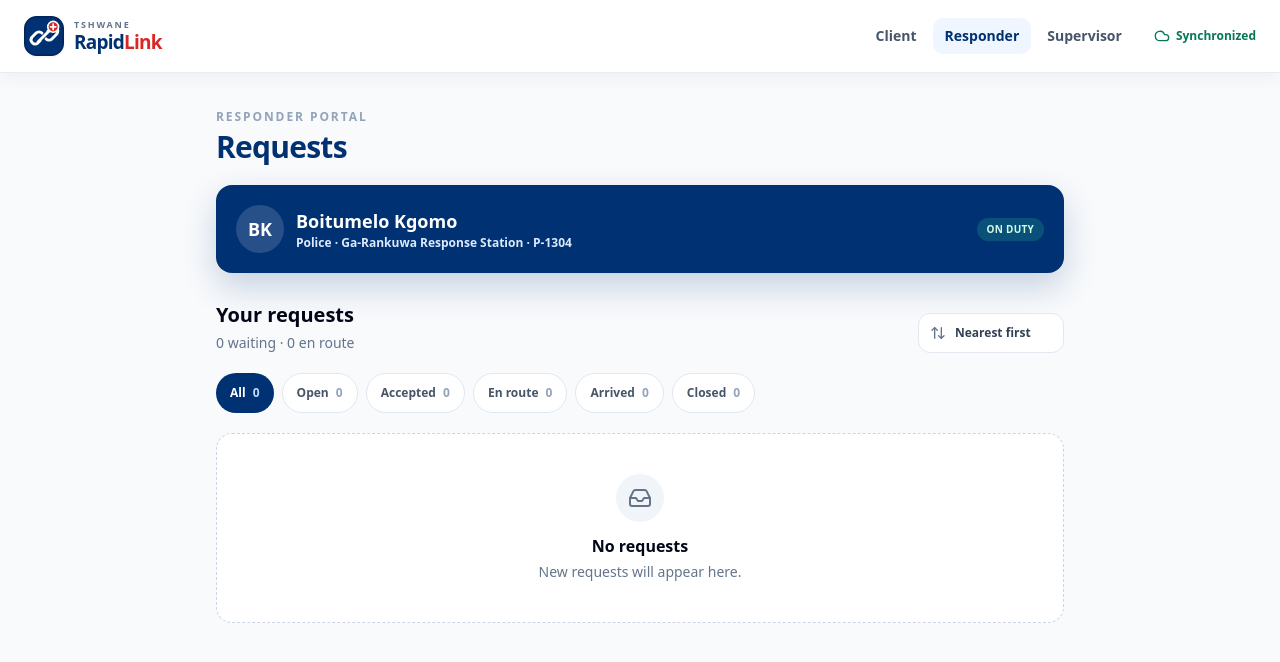
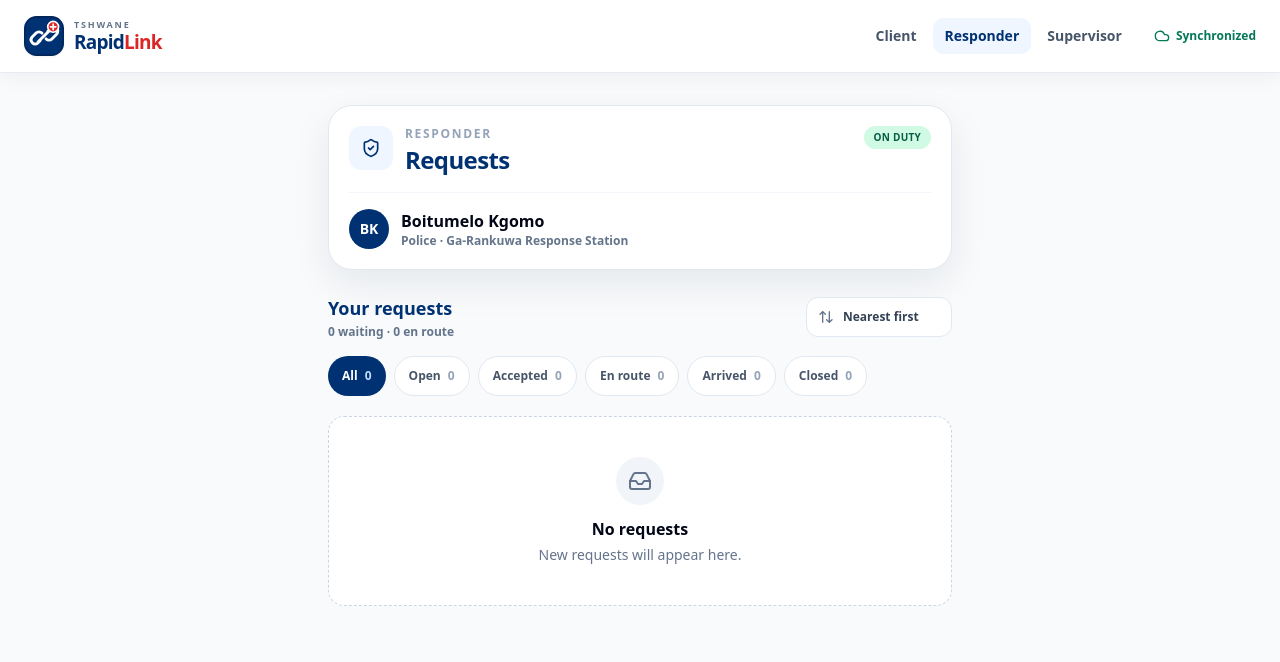
Before and after one commit to YourfavCompSciGirlie/RapidLink, a React (Vite) app: page /messages in a window 1280 px wide. Shown: the top 662 px of the page. Built offline with nearby package versions, Linux system fonts and the light colour scheme.

Commit message:
Updated responders page

```diff
--- a/src/pages/messages.tsx
+++ b/src/pages/messages.tsx
@@ -127,34 +127,34 @@ export default function ResponderMessagesPage() {
   ])) as Record<RequestTab, number>, [requests]);
 
   return (
-    <main className="min-h-[calc(100vh-4rem)] bg-slate-50">
+    <main className="min-h-[calc(100vh-4.5rem)] bg-slate-50">
       {!online && <div className="bg-amber-700 px-4 py-2.5 text-center text-sm font-semibold text-white" role="status">Offline · updates are saved on this device.</div>}
-      <div className="mx-auto max-w-4xl px-4 py-6 sm:px-6 sm:py-9">
-        <header>
-          <p className="text-xs font-extrabold uppercase tracking-[0.16em] text-slate-400">Responder portal</p>
-          <h1 className="mt-1 text-3xl font-black tracking-tight text-[#003172]">Requests</h1>
+      <div className="mx-auto max-w-2xl px-4 py-5 sm:px-6 sm:py-8">
+        <header className="rounded-3xl border border-slate-200 bg-white p-5 shadow-[0_14px_38px_rgba(15,23,42,0.08)]" aria-label="Responder profile">
+          <div className="flex items-start gap-3">
+            <span className="grid h-11 w-11 shrink-0 place-items-center rounded-xl bg-blue-50 text-[#003172]"><ShieldCheck className="h-5 w-5" /></span>
+            <div className="min-w-0 flex-1">
+              <p className="text-xs font-extrabold uppercase tracking-[0.14em] text-slate-400">Responder</p>
+              <h1 className="mt-0.5 text-2xl font-black tracking-tight text-[#003172]">Requests</h1>
+            </div>
+            {responder && <span className={`shrink-0 rounded-full px-2.5 py-1 text-[10px] font-extrabold uppercase tracking-wide ${onDuty ? 'bg-emerald-100 text-emerald-800' : 'bg-slate-100 text-slate-600'}`}>{onDuty ? 'On duty' : 'Off duty'}</span>}
+          </div>
+          {responder && (
+            <div className="mt-4 flex items-center gap-3 border-t border-slate-100 pt-4">
+              <span className="grid h-10 w-10 shrink-0 place-items-center rounded-full bg-[#003172] text-sm font-black text-white">{responder.name[0]}{responder.surname[0]}</span>
+              <div className="min-w-0">
+                <h2 className="truncate font-extrabold text-slate-950">{responder.name} {responder.surname}</h2>
+                <p className="truncate text-xs font-semibold text-slate-500">{serviceLabel(responder.service)} · {responderStation?.name}</p>
+              </div>
+            </div>
+          )}
         </header>
 
-        {responder && (
-          <section className="mt-5 flex items-center gap-3 rounded-2xl bg-[#003172] p-4 text-white shadow-[0_14px_34px_rgba(0,49,114,0.2)] sm:p-5" aria-label="Responder profile">
-            <span className="grid h-12 w-12 shrink-0 place-items-center rounded-full bg-white/15 text-lg font-black">
-              {responder.name[0]}{responder.surname[0]}
-            </span>
-            <div className="min-w-0 flex-1">
-              <h2 className="truncate text-lg font-extrabold">{responder.name} {responder.surname}</h2>
-              <p className="truncate text-xs font-semibold text-blue-100">{serviceLabel(responder.service)} · {responderStation?.name} · {responder.employeeNumber}</p>
-            </div>
-            <span className={`shrink-0 rounded-full px-2.5 py-1 text-[10px] font-extrabold uppercase tracking-wide ${onDuty ? 'bg-emerald-400/20 text-emerald-100' : 'bg-white/10 text-blue-100'}`}>
-              {onDuty ? 'On duty' : 'Off duty'}
-            </span>
-          </section>
-        )}
-
-        <section className="mt-7" aria-labelledby="request-list-heading">
-          <div className="flex items-end justify-between gap-4">
+        <section className="mt-6" aria-labelledby="request-list-heading">
+          <div className="flex items-center justify-between gap-3">
             <div>
-              <h2 id="request-list-heading" className="text-xl font-extrabold text-slate-950">Your requests</h2>
-              <p className="mt-1 text-sm text-slate-500">{counts.open} waiting · {counts.en_route} en route</p>
+              <h2 id="request-list-heading" className="text-lg font-bold text-[#003172]">Your requests</h2>
+              <p className="mt-0.5 text-xs font-semibold text-slate-500">{counts.open} waiting · {counts.en_route} en route</p>
             </div>
             <label className="relative shrink-0">
               <span className="sr-only">Sort requests</span>
@@ -172,7 +172,7 @@ export default function ResponderMessagesPage() {
             </label>
           </div>
 
-          <div className="-mx-4 mt-5 overflow-x-auto px-4 pb-1" role="tablist" aria-label="Request status">
+          <div className="-mx-4 mt-4 overflow-x-auto px-4 pb-1" role="tablist" aria-label="Request status">
             <div className="flex min-w-max gap-2">
               {tabs.map((tab) => (
                 <button
@@ -196,7 +196,7 @@ export default function ResponderMessagesPage() {
               const active = ['accepted', 'en_route', 'arrived'].includes(item.status);
               const StatusIcon = urgent ? Radio : item.status === 'arrived' || label === 'Completed' ? CheckCircle2 : active ? Navigation : ShieldCheck;
               return (
-                <article key={item.offer.id} className={`overflow-hidden rounded-2xl border bg-white shadow-[0_10px_28px_rgba(15,23,42,0.07)] ${urgent ? 'border-red-200' : active ? 'border-blue-100' : 'border-slate-200'}`}>
+                <article key={item.offer.id} className={`overflow-hidden rounded-2xl border bg-white shadow-[0_8px_24px_rgba(15,23,42,0.06)] ${urgent ? 'border-red-200' : active ? 'border-blue-100' : 'border-slate-200'}`}>
                   <div className={`h-1 ${urgent ? 'bg-red-600' : active ? 'bg-[#003172]' : 'bg-slate-300'}`} />
                   <div className="p-4 sm:p-5">
                     <div className="flex items-start gap-3">
@@ -218,7 +218,7 @@ export default function ResponderMessagesPage() {
                       <div className="px-2"><dt className="flex items-center justify-center gap-1 text-[10px] font-semibold text-slate-500"><Clock3 className="h-3 w-3" /> Reported</dt><dd className="mt-1 text-xs font-extrabold text-slate-800">{relativeTime(item.incident.createdAt)}</dd></div>
                     </dl>
 
-                    <Button asChild className="mt-4 w-full">
+                    <Button asChild variant={urgent ? 'emergency' : 'primary'} className="mt-4 min-h-12 w-full">
                       <Link to={`/responder/offers/${item.offer.id}`}>
                         <Siren className="h-4 w-4" /> {urgent ? 'Review request' : active ? 'Open assignment' : 'View details'}
                       </Link>
--- a/src/pages/responder-offer.tsx
+++ b/src/pages/responder-offer.tsx
@@ -72,62 +72,67 @@ export default function ResponderOfferPage() {
   };
 
   if (!ready) {
-    return <main className="min-h-[calc(100vh-4rem)] bg-slate-50"><div className="mx-auto max-w-xl px-4 py-16 text-center"><p className="font-bold text-[#003172]" role="status">Loading request…</p></div></main>;
+    return <main className="min-h-[calc(100vh-4.5rem)] bg-slate-50"><div className="mx-auto max-w-xl px-4 py-16 text-center"><p className="font-bold text-[#003172]" role="status">Loading request…</p></div></main>;
   }
 
   if (!offer || !incident || !employee) {
-    return <main className="min-h-[calc(100vh-4rem)] bg-slate-50"><div className="mx-auto max-w-xl px-4 py-16 text-center"><ShieldAlert className="mx-auto h-12 w-12 text-red-700" /><h1 className="mt-4 text-2xl font-extrabold text-[#003172]">Request unavailable</h1><p className="mt-2 text-slate-600">This request has expired or cannot be found.</p></div></main>;
+    return <main className="min-h-[calc(100vh-4.5rem)] bg-slate-50"><div className="mx-auto max-w-xl px-4 py-16 text-center"><span className="mx-auto grid h-14 w-14 place-items-center rounded-2xl bg-red-50 text-red-700"><ShieldAlert className="h-7 w-7" /></span><h1 className="mt-4 text-2xl font-extrabold text-[#003172]">Request unavailable</h1><p className="mt-2 text-slate-600">This request has expired or cannot be found.</p><Button asChild variant="outline" className="mt-6"><Link to="/messages">Back to requests</Link></Button></div></main>;
   }
 
   return (
-    <main className="min-h-[calc(100vh-4rem)] bg-slate-50">
+    <main className="min-h-[calc(100vh-4.5rem)] bg-slate-50">
       {!online && <div className="bg-amber-700 px-4 py-2.5 text-center text-sm font-semibold text-white" role="status">Offline · updates are saved on this device.</div>}
-      <div className="mx-auto max-w-2xl px-4 py-6 sm:px-6 sm:py-9">
-        <header className="pb-3">
-          <Link to="/messages" className="mb-4 inline-flex items-center gap-1.5 text-sm font-bold text-slate-600 hover:text-[#003172]"><ArrowLeft className="h-4 w-4" /> Requests</Link>
-          <p className="text-xs font-extrabold uppercase tracking-[0.14em] text-slate-400">{incident.reference}</p>
-          <h1 className="mt-1 text-3xl font-black tracking-tight text-[#003172]">{serviceLabel(incident.service)} request</h1>
-          <p className="mt-1 text-sm font-semibold text-slate-500">{employee.name} {employee.surname}</p>
+      <div className="mx-auto max-w-2xl px-4 py-5 sm:px-6 sm:py-8">
+        <header>
+          <Link to="/messages" className="inline-flex min-h-10 items-center gap-2 rounded-xl px-2 text-sm font-bold text-[#003172] hover:bg-blue-50 focus-visible:outline-none focus-visible:ring-4 focus-visible:ring-blue-200"><ArrowLeft className="h-4 w-4" /> Requests</Link>
+          <div className="mt-4 flex items-start gap-3 rounded-3xl border border-slate-200 bg-white p-5 shadow-[0_14px_38px_rgba(15,23,42,0.08)]">
+            <span className="grid h-11 w-11 shrink-0 place-items-center rounded-xl bg-red-50 text-red-700"><ShieldAlert className="h-5 w-5" /></span>
+            <div className="min-w-0 flex-1">
+              <p className="text-xs font-extrabold uppercase tracking-[0.12em] text-slate-400">{incident.reference}</p>
+              <h1 className="mt-0.5 text-2xl font-black tracking-tight text-[#003172]">{serviceLabel(incident.service)} request</h1>
+              <p className="mt-1 text-xs font-semibold text-slate-500">Assigned portal · {employee.name} {employee.surname}</p>
+            </div>
+          </div>
         </header>
 
         {!assignedToThisEmployee && (
-          <section className="mt-5" aria-labelledby="offer-details-heading">
-            <h2 id="offer-details-heading" className="text-xl font-extrabold text-slate-950">Request details</h2>
-            <dl className="mt-3 divide-y divide-slate-100 rounded-2xl border border-slate-200 bg-white px-5 shadow-[0_10px_28px_rgba(15,23,42,0.07)]">
+          <section className="mt-5 overflow-hidden rounded-3xl border border-slate-200 bg-white shadow-[0_8px_24px_rgba(15,23,42,0.06)]" aria-labelledby="offer-details-heading">
+            <div className="border-b border-slate-100 px-5 py-4"><h2 id="offer-details-heading" className="text-lg font-extrabold text-slate-950">Request details</h2></div>
+            <dl className="divide-y divide-slate-100 px-5">
               <div className="flex gap-3 py-4"><MapPin className="mt-0.5 h-5 w-5 text-slate-500" /><div><dt className="font-semibold text-slate-500">Approximate area</dt><dd className="font-extrabold text-slate-950">{station?.area ?? 'Location pending'}</dd></div></div>
               <div className="flex gap-3 py-4"><Clock3 className="mt-0.5 h-5 w-5 text-slate-500" /><div><dt className="font-semibold text-slate-500">Time reported</dt><dd className="font-extrabold text-slate-950">{new Date(incident.createdAt).toLocaleString()}</dd></div></div>
               <div className="flex gap-3 py-4"><UserRound className="mt-0.5 h-5 w-5 text-slate-500" /><div><dt className="font-semibold text-slate-500">Current assignment status</dt><dd className="font-extrabold text-slate-950">{incident.status === 'CANCELLED' ? 'Incident cancelled' : assignedElsewhere ? 'Already accepted' : offer.status === 'closed' ? 'Offer closed' : offer.status === 'declined' ? 'You declined this offer' : !employee.active ? 'Employee inactive' : !onDuty ? 'Employee off duty' : busyElsewhere ? 'Already busy' : 'Open for response'}</dd></div></div>
             </dl>
-            {assignedElsewhere && <div className="mt-5 flex gap-3 border-l-4 border-amber-600 bg-amber-50 p-4 font-bold text-amber-950"><AlertTriangle className="h-5 w-5 shrink-0" /><p>This incident has already been accepted by another responder.</p></div>}
-            {incident.status === 'CANCELLED' && <div className="mt-5 flex gap-3 bg-slate-100 p-4 font-bold text-slate-900"><XCircle className="h-5 w-5 shrink-0" /><p>The client cancelled this emergency request. This offer is no longer active.</p></div>}
-            {resultMessage && <div className="mt-5 border-l-4 border-[#003172] bg-blue-50 p-4 font-bold text-[#003172]" role="status">{resultMessage}</div>}
-            <div className="mt-6 grid grid-cols-2 gap-3">
-              <Button className="min-h-14 text-base" onClick={() => void accept()} disabled={accepting || assignedElsewhere || offer.status !== 'open' || incident.status !== 'WAITING_FOR_RESPONDER' || !employee.active || !onDuty || busyElsewhere}>{accepting ? 'Accepting…' : 'Accept request'}</Button>
-              <Button variant="outline" className="min-h-14 border-red-300 text-base text-red-800 hover:bg-red-50" onClick={decline} disabled={assignedElsewhere || offer.status !== 'open'}>Decline</Button>
+            {assignedElsewhere && <div className="mx-5 mt-4 flex gap-3 rounded-xl bg-amber-50 p-4 font-bold text-amber-950"><AlertTriangle className="h-5 w-5 shrink-0" /><p>This request was accepted by another responder.</p></div>}
+            {incident.status === 'CANCELLED' && <div className="mx-5 mt-4 flex gap-3 rounded-xl bg-slate-100 p-4 font-bold text-slate-900"><XCircle className="h-5 w-5 shrink-0" /><p>The client cancelled this request.</p></div>}
+            {resultMessage && <div className="mx-5 mt-4 rounded-xl bg-blue-50 p-4 font-bold text-[#003172]" role="status">{resultMessage}</div>}
+            <div className="mt-5 grid gap-3 border-t border-slate-100 bg-slate-50/80 p-5 sm:grid-cols-2">
+              <Button className="min-h-12 text-base" onClick={() => void accept()} disabled={accepting || assignedElsewhere || offer.status !== 'open' || incident.status !== 'WAITING_FOR_RESPONDER' || !employee.active || !onDuty || busyElsewhere}>{accepting ? 'Accepting…' : 'Accept request'}</Button>
+              <Button variant="outline" className="min-h-12 text-base text-red-800 hover:bg-red-50" onClick={decline} disabled={assignedElsewhere || offer.status !== 'open'}>Decline</Button>
             </div>
           </section>
         )}
 
         {assignedToThisEmployee && (
-          <section className="mt-6" aria-labelledby="assigned-heading">
+          <section className="mt-5" aria-labelledby="assigned-heading">
             <div className="flex gap-3 rounded-2xl border border-emerald-200 bg-emerald-50 p-4 text-emerald-950"><CheckCircle2 className="h-6 w-6 shrink-0" /><div><h2 id="assigned-heading" className="font-extrabold">Assigned to you</h2><p className="mt-1 text-sm font-semibold">Accepted {new Date(incident.acceptedAt!).toLocaleString()}</p></div></div>
             {incident.status === 'CANCELLATION_REQUESTED' && <div className="mt-5 border-l-4 border-red-700 bg-red-50 p-4 text-red-950" role="alert"><h3 className="font-extrabold">Client requested cancellation</h3><p className="mt-1 text-sm font-semibold">Acknowledge only if the response can safely stop. Continue if assistance is still required or you are already on scene.</p><div className="mt-4 grid gap-3 sm:grid-cols-2"><Button variant="emergency" className="min-h-12" onClick={() => respondToCancellation(true)}>Acknowledge cancellation</Button><Button variant="outline" className="min-h-12" onClick={() => respondToCancellation(false)}>Continue response</Button></div></div>}
             {incident.status === 'CANCELLED' && <div className="mt-5 bg-slate-100 p-4 font-bold text-slate-900" role="status">This emergency request has been cancelled. Do not continue the response.</div>}
-            <div className="mt-5 rounded-2xl border border-slate-200 bg-white p-5 shadow-[0_10px_28px_rgba(15,23,42,0.07)]">
-              <h3 className="text-xl font-extrabold text-[#003172]">Client details</h3>
+            <div className="mt-5 rounded-3xl border border-slate-200 bg-white p-5 shadow-[0_8px_24px_rgba(15,23,42,0.06)]">
+              <h3 className="text-lg font-extrabold text-[#003172]">Client details</h3>
               <dl className="mt-4 grid gap-4 sm:grid-cols-2">
                 <div><dt className="text-sm font-semibold text-slate-500">Client</dt><dd className="font-extrabold">{state.profile?.name} {state.profile?.surname}</dd></div>
                 <div><dt className="text-sm font-semibold text-slate-500">Phone</dt><dd className="font-extrabold">{state.profile?.phone}</dd></div>
                 <div><dt className="text-sm font-semibold text-slate-500">Next of kin</dt><dd className="font-extrabold">{state.profile?.nextOfKin.name} · {state.profile?.nextOfKin.phone}</dd></div>
                 <div><dt className="text-sm font-semibold text-slate-500">Coordinates</dt><dd className="font-extrabold">{incident.location ? `${incident.location.latitude.toFixed(5)}, ${incident.location.longitude.toFixed(5)}` : 'Pending'}</dd>{incident.location && <p className="mt-1 text-sm text-slate-600">Accuracy about {Math.round(incident.location.accuracy)} m · captured {new Date(incident.location.capturedAt).toLocaleString()}</p>}</div>
               </dl>
-              <div className="mt-5 grid grid-cols-2 gap-3"><Button asChild><a href={`tel:${state.profile?.phone.replace(/\s/g, '') ?? ''}`}><Phone className="h-4 w-4" /> Call client</a></Button><Button asChild variant="outline"><a href={incident.location ? `https://www.google.com/maps/dir/?api=1&destination=${incident.location.latitude},${incident.location.longitude}` : '#'} target="_blank" rel="noreferrer"><Navigation className="h-4 w-4" /> Navigate</a></Button></div>
+              <div className="mt-5 grid gap-3 sm:grid-cols-2"><Button asChild className="min-h-12"><a href={`tel:${state.profile?.phone.replace(/\s/g, '') ?? ''}`}><Phone className="h-4 w-4" /> Call client</a></Button><Button asChild variant="outline" className="min-h-12"><a href={incident.location ? `https://www.google.com/maps/dir/?api=1&destination=${incident.location.latitude},${incident.location.longitude}` : '#'} target="_blank" rel="noreferrer"><Navigation className="h-4 w-4" /> Navigate</a></Button></div>
             </div>
 
-            <div className="mt-4 rounded-2xl border border-slate-200 bg-white p-5 shadow-[0_10px_28px_rgba(15,23,42,0.07)]"><h3 className="text-lg font-extrabold text-[#003172]">Additional information</h3>{details.length ? <div className="mt-3 space-y-4">{details.map((info) => <div key={info.id} className="rounded-xl bg-slate-50 p-4"><p className="font-semibold text-slate-900">{info.happened || 'No description supplied.'}</p>{info.landmark && <p className="mt-1 text-sm text-slate-700">Access: {info.landmark}</p>}<div className="mt-3 grid gap-3 sm:grid-cols-2">{info.attachments.map((attachment) => attachment.kind === 'photo' ? <img key={attachment.id} src={attachment.dataUrl} alt="Client attachment" width={600} height={400} className="max-h-56 w-full rounded-lg object-cover" /> : <audio key={attachment.id} controls src={attachment.dataUrl} className="w-full" />)}</div></div>)}</div> : <p className="mt-2 text-sm text-slate-500">No additional information.</p>}</div>
+            <div className="mt-4 rounded-3xl border border-slate-200 bg-white p-5 shadow-[0_8px_24px_rgba(15,23,42,0.06)]"><h3 className="text-lg font-extrabold text-[#003172]">Additional information</h3>{details.length ? <div className="mt-3 space-y-4">{details.map((info) => <div key={info.id} className="rounded-xl bg-slate-50 p-4"><p className="font-semibold text-slate-900">{info.happened || 'No description supplied.'}</p>{info.landmark && <p className="mt-1 text-sm text-slate-700">Access: {info.landmark}</p>}<div className="mt-3 grid gap-3 sm:grid-cols-2">{info.attachments.map((attachment) => attachment.kind === 'photo' ? <img key={attachment.id} src={attachment.dataUrl} alt="Client attachment" width={600} height={400} className="max-h-56 w-full rounded-lg object-cover" /> : <audio key={attachment.id} controls src={attachment.dataUrl} className="w-full" />)}</div></div>)}</div> : <p className="mt-2 text-sm text-slate-500">No additional information.</p>}</div>
 
-            <div className="mt-4 rounded-2xl border border-slate-200 bg-white p-5"><h3 className="text-lg font-extrabold text-[#003172]">Progress</h3><div className="mt-3 grid grid-cols-3 gap-2">{(['accepted', 'en_route', 'arrived'] as IncidentProgress[]).map((progress) => <Button key={progress} variant={incident.progress === progress ? 'primary' : 'outline'} onClick={() => updateProgress(progress)} disabled={['CANCELLATION_REQUESTED', 'CANCELLED', 'COMPLETED'].includes(incident.status)}>{progress === 'en_route' ? 'En route' : progress.charAt(0).toUpperCase() + progress.slice(1)}</Button>)}</div>
-              <div className="mt-4 bg-slate-50 p-4"><p className="font-bold text-slate-900">Client confirmation is required before closure.</p><p className="mt-1 text-sm text-slate-600">Mark the response as arrived, then ask the client to confirm that help was received.</p>{incident.completionRequestStatus === 'pending' && <p className="mt-3 font-bold text-[#003172]" role="status">Waiting for the client to confirm help received.</p>}{incident.completionRequestStatus === 'declined' && <p className="mt-3 font-bold text-amber-900" role="status">The client says they still need help. Continue the response.</p>}{incident.completionRequestStatus === 'confirmed' && <p className="mt-3 font-bold text-emerald-800" role="status">The client confirmed help received. Incident closed.</p>}<Button className="mt-4 min-h-12 w-full" onClick={requestClosure} disabled={incident.status !== 'ARRIVED' || incident.completionRequestStatus === 'pending'}>{incident.completionRequestStatus === 'declined' ? 'Request confirmation again' : 'Request incident closure'}</Button></div>
+            <div className="mt-4 rounded-3xl border border-slate-200 bg-white p-5 shadow-[0_8px_24px_rgba(15,23,42,0.06)]"><h3 className="text-lg font-extrabold text-[#003172]">Progress</h3><div className="mt-3 grid grid-cols-3 gap-2">{(['accepted', 'en_route', 'arrived'] as IncidentProgress[]).map((progress) => <Button key={progress} variant={incident.progress === progress ? 'primary' : 'outline'} onClick={() => updateProgress(progress)} disabled={['CANCELLATION_REQUESTED', 'CANCELLED', 'COMPLETED'].includes(incident.status)}>{progress === 'en_route' ? 'En route' : progress.charAt(0).toUpperCase() + progress.slice(1)}</Button>)}</div>
+              <div className="mt-4 rounded-2xl bg-slate-50 p-4"><p className="font-bold text-slate-900">Close after help is received</p><p className="mt-1 text-sm text-slate-600">After arriving, ask the client to confirm the assistance.</p>{incident.completionRequestStatus === 'pending' && <p className="mt-3 font-bold text-[#003172]" role="status">Waiting for client confirmation.</p>}{incident.completionRequestStatus === 'declined' && <p className="mt-3 font-bold text-amber-900" role="status">The client still needs help.</p>}{incident.completionRequestStatus === 'confirmed' && <p className="mt-3 font-bold text-emerald-800" role="status">Help confirmed. Incident closed.</p>}<Button className="mt-4 min-h-12 w-full" onClick={requestClosure} disabled={incident.status !== 'ARRIVED' || incident.completionRequestStatus === 'pending'}>{incident.completionRequestStatus === 'declined' ? 'Request confirmation again' : 'Request closure'}</Button></div>
             </div>
             {resultMessage && <div className="mt-4 border-l-4 border-[#003172] bg-blue-50 p-4 font-bold text-[#003172]" role="status">{resultMessage}</div>}
           </section>
```
Also changed, not shown: src/pages/responder.tsx (+8 -6 lines).
